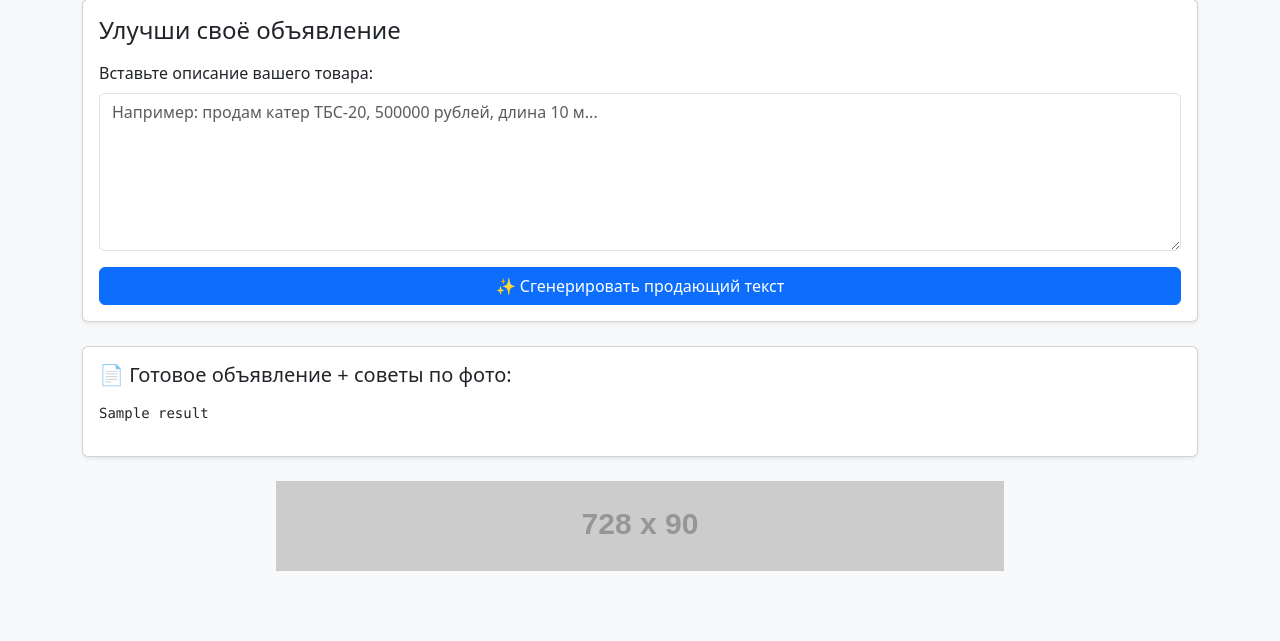
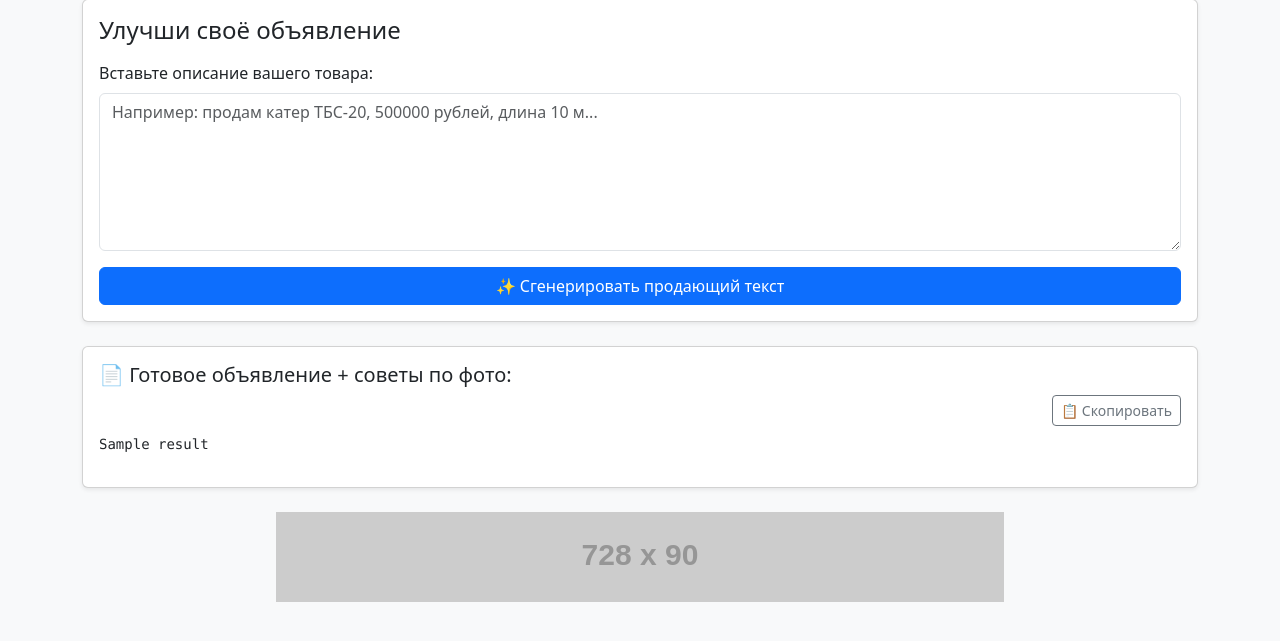
Before and after one commit to sergo2078/ai-ad-optimizer, a Flask app: template templates/index.html in a window 1280 px wide. Shown: the part 81-722 px from the top of the page. Run offline with Flask 3, Linux system fonts and the light colour scheme; the template is opened without the code that fills it: most values are stand-ins (such as "Sample title", 1, 10 or a date in 2020); grey boxes labelled with a size stand in for pictures from a placeholder-image service; some libraries are stand-ins or nearby versions.

Commit message:
Update index.html

```diff
--- a/templates/index.html
+++ b/templates/index.html
@@ -33,13 +33,18 @@
     <div class="card shadow-sm mt-4">
       <div class="card-body">
         <h3 class="h5">📄 Готовое объявление + советы по фото:</h3>
-        <pre class="mt-3" style="white-space: pre-wrap;">{{ result|safe }}</pre>
+
+        <!-- Кнопка копирования -->
+        <div class="d-flex justify-content-end mb-2">
+          <button class="btn btn-outline-secondary btn-sm" onclick="copyText()">📋 Скопировать</button>
+        </div>
+
+        <pre id="result-text" style="white-space: pre-wrap;">{{ result|safe }}</pre>
       </div>
     </div>
   {% endif %}
 
   <div class="text-center mt-4">
-    <!-- Баннер -->
     <a href="https://example.com" target="_blank">
       <img class="img-fluid" src="https://via.placeholder.com/728x90.png?text=Рекламный+баннер+здесь" alt="Реклама">
     </a>
@@ -48,5 +53,15 @@
 
 <!-- Bootstrap JS -->
 <script src="https://cdn.jsdelivr.net/npm/bootstrap@5.3.2/dist/js/bootstrap.bundle.min.js"></script>
+<script>
+function copyText() {
+  const text = document.getElementById("result-text").innerText;
+  navigator.clipboard.writeText(text).then(() => {
+    alert("Текст скопирован!");
+  }).catch(err => {
+    console.error("Ошибка копирования: ", err);
+  });
+}
+</script>
 </body>
 </html>
```
